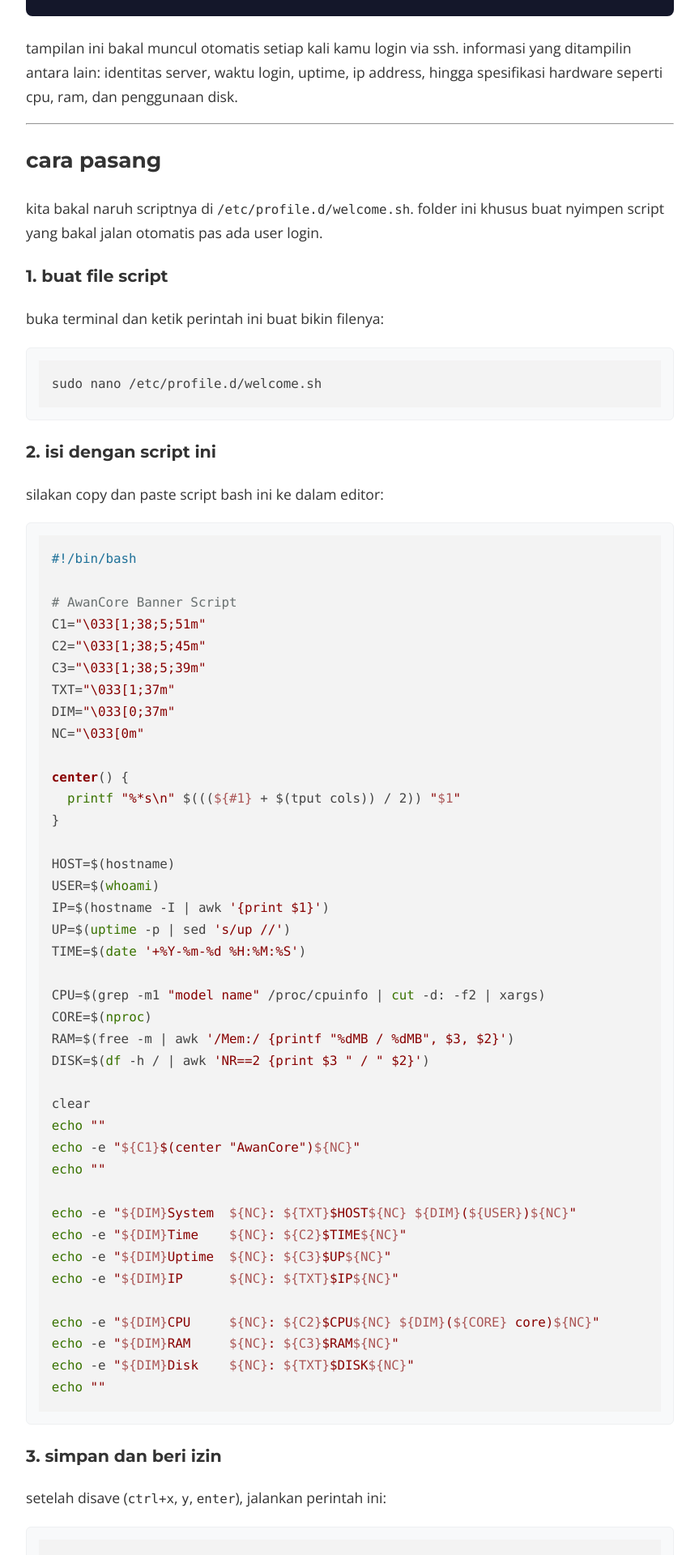
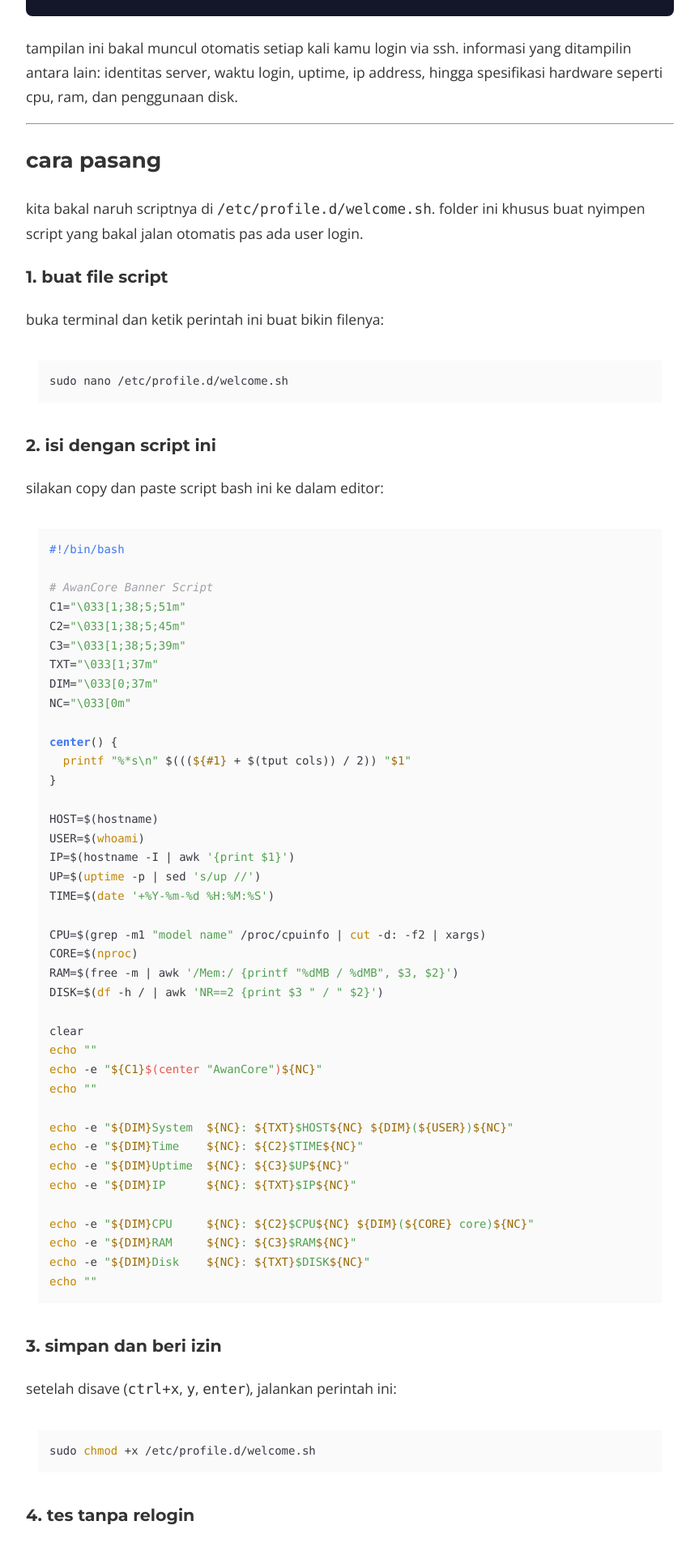
Before and after one commit to gilangf3000/gilangf3000.github.io, a Jekyll site: the page built from _posts/2026-03-25-custom-welcome-vps.md, in a window 1280 px wide. Shown: the part 786-2706 px from the top of the page at 81% size, without its empty margins (208-1071 px from the left). Built offline with Jekyll 4.4.1, drawn with Linux system fonts in a browser that asks for light colours; nearby versions of some CDN libraries.

Commit message:
integrate highlight.js atom-one-light theme

```diff
--- a/_layouts/default.html
+++ b/_layouts/default.html
@@ -17,6 +17,7 @@
   <link rel="stylesheet" href="https://cdnjs.cloudflare.com/ajax/libs/font-awesome/6.5.1/css/all.min.css">
   <link rel="stylesheet" href="{{ '/assets/css/style.css' | relative_url }}">
   <link rel="stylesheet" href="https://cdnjs.cloudflare.com/ajax/libs/highlight.js/11.9.0/styles/default.min.css">
+  <link rel="stylesheet" href="https://cdnjs.cloudflare.com/ajax/libs/highlight.js/11.9.0/styles/atom-one-light.min.css">
   <script src="https://cdnjs.cloudflare.com/ajax/libs/highlight.js/11.9.0/highlight.min.js"></script>
   <script src="https://cdn.jsdelivr.net/npm/marked/marked.min.js"></script>
   <script src="{{ '/assets/js/script.js' | relative_url }}"></script>
--- a/assets/css/style.css
+++ b/assets/css/style.css
@@ -6,7 +6,7 @@
   height: 100%;
   -ms-overflow-style: none;
   scrollbar-width: none;
-  overflow-x: hidden; /* Prevent horizontal scroll */
+  overflow-x: hidden;
 }
 
 body {
@@ -205,15 +205,15 @@
   padding: 0 !important;
 }
 
+/* Allow Highlight.js to control the box but ensure compatibility with our copy button */
 pre {
-  background: #f8f9fa;
-  padding: 15px;
+  padding: 15px !important;
   overflow-x: auto;
-  border-radius: 6px;
-  border: 1px solid #eef0f2;
+  border-radius: 8px;
   margin: 0 !important;
   max-width: 100%;
   position: relative;
+  font-size: 14px;
 }
 
 pre:hover .copy-btn {
@@ -224,7 +224,7 @@
   position: absolute;
   top: 10px;
   right: 10px;
-  background: #fff;
+  background: rgba(255, 255, 255, 0.8);
   border: 1px solid #ddd;
   border-radius: 4px;
   color: #666;
@@ -233,18 +233,17 @@
   opacity: 0;
   transition: all 0.2s ease;
   z-index: 10;
-  font-size: 13px;
+  font-size: 12px;
 }
 
 .copy-btn:hover {
-  background: #f8f9fa;
+  background: #fff;
   color: #1e6bb8;
   border-color: #1e6bb8;
 }
 
 code {
   font-family: ui-monospace, SFMono-Regular, SF Mono, Menlo, Consolas, Liberation Mono, monospace;
-  font-size: 0.9em;
 }
 
 img {
```
